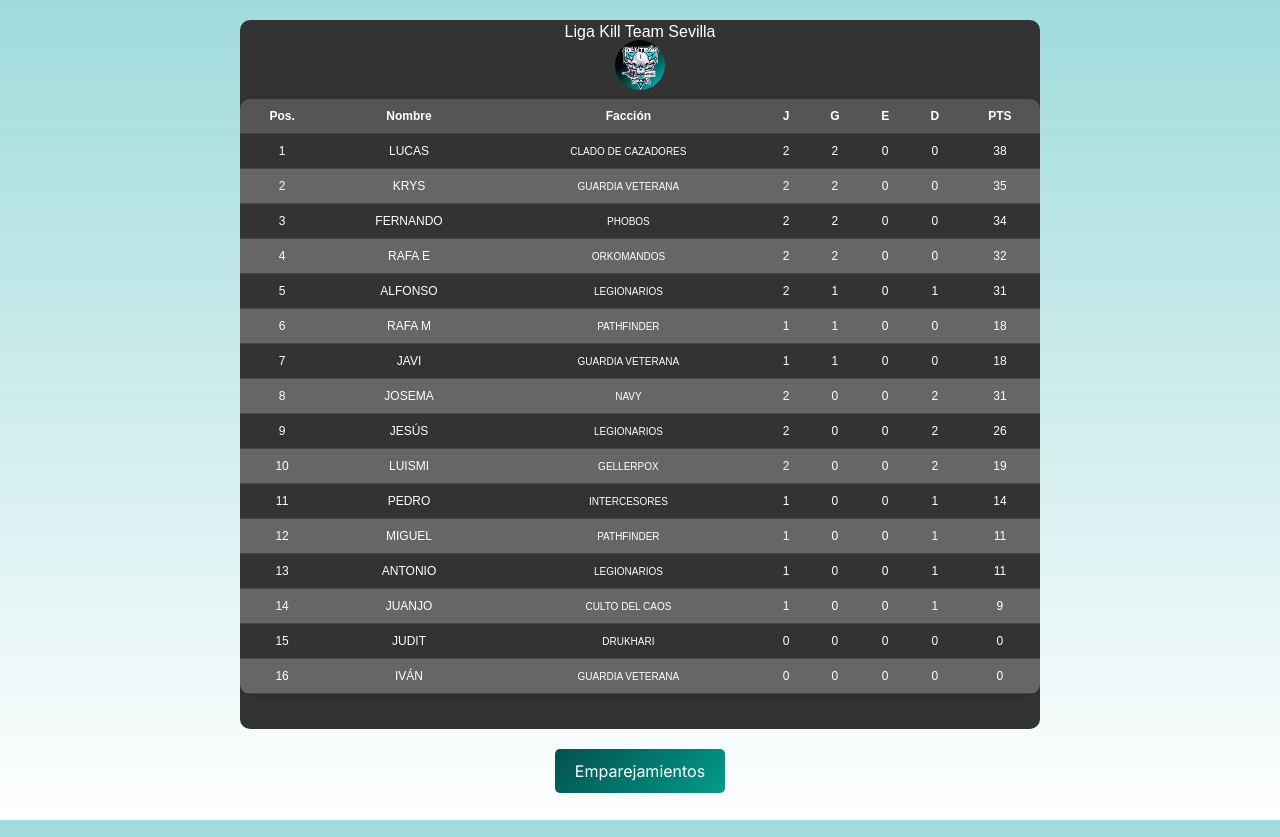
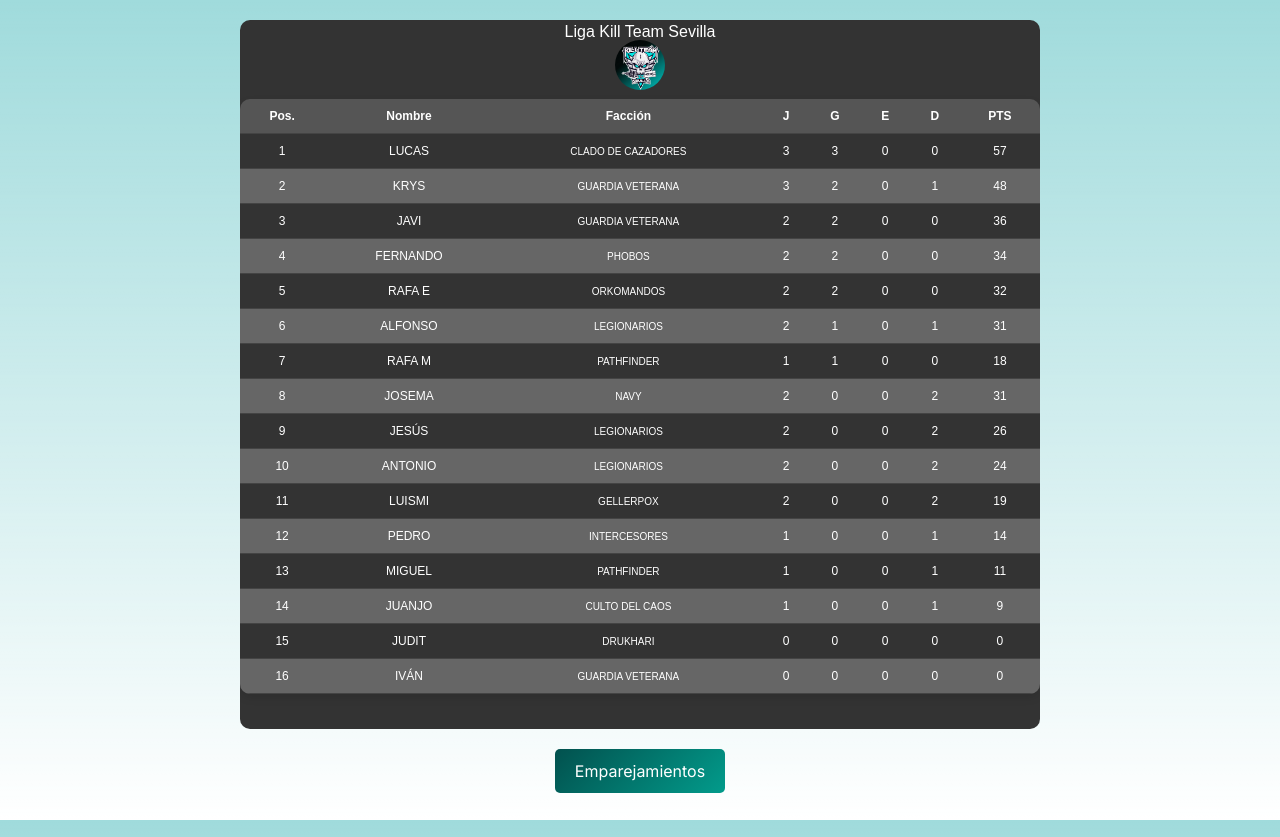
Before and after one commit to rescudev/Kill-Team-Sevilla-Liga, a Next.js app: page / in a window 1280 px wide. Built offline with nearby package versions, Linux system fonts and the light colour scheme.

Commit message:
refactor

```diff
--- /dev/null
+++ b/app/data.tsx
@@ -0,0 +1,122 @@
+// Define the data structure for pairings
+interface Pairing {
+  jugador1: string;
+  jugador2: string;
+  puntos1: number;
+  puntos2: number;
+}
+
+// Function to calculate points based on multiple jornadas
+function calculatePoints(jornadas: Pairing[][]): any {
+  // Hardcoded player names and factions
+  const playerFactions: { [player: string]: string } = {
+    'JOSEMA': 'NAVY',
+    'FERNANDO': 'PHOBOS',
+    'KRYS': 'GUARDIA VETERANA',
+    'JESÚS': 'LEGIONARIOS',
+    'JUANJO': 'CULTO DEL CAOS',
+    'JUDIT': 'DRUKHARI',
+    'LUCAS': 'CLADO DE CAZADORES',
+    'LUISMI': 'GELLERPOX',
+    'RAFA M': 'PATHFINDER',
+    'RAFA E': 'ORKOMANDOS',
+    'JAVI': 'GUARDIA VETERANA',
+    'MIGUEL': 'PATHFINDER',
+    'PEDRO': 'INTERCESORES',
+    'IVÁN': 'GUARDIA VETERANA',
+    'ANTONIO': 'LEGIONARIOS',
+    'ALFONSO': 'LEGIONARIOS'
+  };
+
+  // Initialize the players' data
+  const playerData: any = {};
+  for (const player of Object.keys(playerFactions)) {
+    playerData[player] = { nombre: player, faccion: playerFactions[player], jugadas: 0, victorias: 0, empates: 0, derrotas: 0, puntos: 0 };
+  }
+
+  // Iterate through each jornada to calculate points
+  jornadas.forEach(pairings => {
+    pairings.forEach(pairing => {
+      const { jugador1, jugador2, puntos1, puntos2 } = pairing;
+
+      // Exclude games with a result of 0-0
+      if (puntos1 !== 0 || puntos2 !== 0) {
+        // Update player data
+        playerData[jugador1].jugadas += 1;
+        playerData[jugador2].jugadas += 1;
+
+        if (puntos1 > puntos2) {
+          playerData[jugador1].victorias += 1;
+          playerData[jugador1].puntos += puntos1;
+          playerData[jugador2].derrotas += 1;
+          playerData[jugador2].puntos += puntos2;
+        } else if (puntos1 < puntos2) {
+          playerData[jugador2].victorias += 1;
+          playerData[jugador2].puntos += puntos2;
+          playerData[jugador1].derrotas += 1;
+          playerData[jugador1].puntos += puntos1;
+        } else {
+          playerData[jugador1].empates += 1;
+          playerData[jugador1].puntos += puntos1;
+          playerData[jugador2].empates += 1;
+          playerData[jugador2].puntos += puntos2;
+        }
+      }
+    });
+  });
+
+  // Convert playerData object to array
+  const result = Object.values(playerData);
+
+  // Sort the array based on points and other criteria
+  result.sort((a: any, b: any) => b.puntos - a.puntos || b.victorias - a.victorias);
+
+  return result;
+}
+
+const jornada1 = [
+  { jugador1: 'JOSEMA', jugador2: 'FERNANDO', puntos1: 15, puntos2: 18 },
+  { jugador1: 'KRYS', jugador2: 'JESÚS', puntos1: 18, puntos2: 12 },
+  { jugador1: 'JUANJO', jugador2: 'JUDIT', puntos1: 0, puntos2: 0 },
+  { jugador1: 'LUCAS', jugador2: 'LUISMI', puntos1: 17, puntos2: 13 },
+  { jugador1: 'RAFA M', jugador2: 'ANTONIO', puntos1: 18, puntos2: 11 },
+  { jugador1: 'ALFONSO', jugador2: 'RAFA E', puntos1: 10, puntos2: 14 },
+  { jugador1: 'JAVI', jugador2: 'MIGUEL', puntos1: 18, puntos2: 11 },
+  { jugador1: 'PEDRO', jugador2: 'IVÁN', puntos1: 0, puntos2: 0 },
+];
+
+const jornada2 = [
+  { jugador1: 'JOSEMA', jugador2: 'KRYS', puntos1: 16, puntos2: 17 },
+  { jugador1: 'FERNANDO', jugador2: 'JESÚS', puntos1: 16, puntos2: 14 },
+  { jugador1: 'JUANJO', jugador2: 'LUCAS', puntos1: 9, puntos2: 21 },
+  { jugador1: 'JUDIT', jugador2: 'RAFA M', puntos1: 0, puntos2: 0 },
+  { jugador1: 'LUISMI', jugador2: 'ALFONSO', puntos1: 6, puntos2: 21 },
+  { jugador1: 'ANTONIO', jugador2: 'JAVI', puntos1: 13, puntos2: 18 },
+  { jugador1: 'RAFA E', jugador2: 'PEDRO', puntos1: 18, puntos2: 14 },
+  { jugador1: 'MIGUEL', jugador2: 'IVÁN', puntos1: 0, puntos2: 0 },
+];
+
+const jornada3 = [
+  { jugador1: 'JOSEMA', jugador2: 'JUANJO', puntos1: 0, puntos2: 0 },
+  { jugador1: 'KRYS', jugador2: 'LUCAS', puntos1: 13, puntos2: 19 },
+  { jugador1: 'FERNANDO', jugador2: 'JUDIT', puntos1: 0, puntos2: 0 },
+  { jugador1: 'JESÚS', jugador2: 'LUISMI', puntos1: 0, puntos2: 0 },
+  { jugador1: 'RAFA M', jugador2: 'RAFA E', puntos1: 0, puntos2: 0 },
+  { jugador1: 'ANTONIO', jugador2: 'PEDRO', puntos1: 0, puntos2: 0 },
+  { jugador1: 'ALFONSO', jugador2: 'MIGUEL', puntos1: 0, puntos2: 0 },
+  { jugador1: 'JAVI', jugador2: 'IVÁN', puntos1: 0, puntos2: 0 },
+];
+
+// Example usage for multiple jornadas
+const leagueData = calculatePoints([
+  jornada1,
+  jornada2,
+  jornada3
+]);
+
+export {
+  jornada1,
+  jornada2,
+  jornada3,
+  leagueData
+};
--- a/app/page.tsx
+++ b/app/page.tsx
@@ -1,5 +1,6 @@
 import Head from 'next/head';
 import Link from 'next/link';
+import { leagueData, jornada1, jornada2, jornada3 } from './data';
 
 interface Player {
   nombre: string;
@@ -26,24 +27,6 @@ const tableCellStyles: React.CSSProperties = {
 };
 
 export default function Home() {
-  const leagueData: Player[] = [
-    { nombre: 'JOSEMA', faccion: 'NAVY', jugadas:2, victorias: 0, empates: 0, derrotas: 2, puntos: 31 },
-    { nombre: 'FERNANDO', faccion: 'PHOBOS', jugadas: 2, victorias: 2, empates: 0, derrotas: 0, puntos: 34 },
-    { nombre: 'KRYS', faccion: 'GUARDIA VETERANA', jugadas: 2, victorias: 2, empates: 0, derrotas: 0, puntos: 35 },
-    { nombre: 'JESÚS', faccion: 'LEGIONARIOS', jugadas: 2, victorias: 0, empates: 0, derrotas: 2, puntos: 26 },
-    { nombre: 'JUANJO', faccion: 'CULTO DEL CAOS', jugadas: 1, victorias: 0, empates: 0, derrotas: 1, puntos: 9 },
-    { nombre: 'JUDIT', faccion: 'DRUKHARI', jugadas: 0, victorias: 0, empates: 0, derrotas: 0, puntos: 0 },
-    { nombre: 'LUCAS', faccion: 'CLADO DE CAZADORES', jugadas: 2, victorias: 2, empates: 0, derrotas: 0, puntos: 38 },
-    { nombre: 'LUISMI', faccion: 'GELLERPOX', jugadas: 2, victorias: 0, empates: 0, derrotas: 2, puntos: 19 },
-    { nombre: 'RAFA M', faccion: 'PATHFINDER', jugadas: 1, victorias: 1, empates: 0, derrotas: 0, puntos: 18 },
-    { nombre: 'RAFA E', faccion: 'ORKOMANDOS', jugadas:2, victorias: 2, empates: 0, derrotas: 0, puntos: 32 },
-    { nombre: 'JAVI', faccion: 'GUARDIA VETERANA', jugadas: 1, victorias: 1, empates: 0, derrotas: 0, puntos: 18 },
-    { nombre: 'MIGUEL', faccion: 'PATHFINDER', jugadas: 1, victorias: 0, empates: 0, derrotas: 1, puntos: 11 },
-    { nombre: 'PEDRO', faccion: 'INTERCESORES', jugadas: 1, victorias: 0, empates: 0, derrotas: 1, puntos: 14 },
-    { nombre: 'IVÁN', faccion: 'GUARDIA VETERANA', jugadas: 0, victorias: 0, empates: 0, derrotas: 0, puntos: 0 },
-    { nombre: 'ANTONIO', faccion: 'LEGIONARIOS', jugadas: 1, victorias: 0, empates: 0, derrotas: 1, puntos: 11 },
-    { nombre: 'ALFONSO', faccion: 'LEGIONARIOS', jugadas: 2, victorias: 1, empates: 0, derrotas: 1, puntos: 31 },
-  ];
 
   const sortedLeagueData = [...leagueData].sort((a, b) => {
     if (b.victorias !== a.victorias) {
--- a/pages/emparejamientos.tsx
+++ b/pages/emparejamientos.tsx
@@ -3,6 +3,7 @@
 import { useState } from 'react';
 import Head from 'next/head';
 import Link from 'next/link';
+import { jornada1, jornada2, jornada3 } from '../app/data';
 
 interface Pairing {
   jugador1: string;
@@ -10,43 +11,6 @@ interface Pairing {
   puntos1: number;
   puntos2: number;
 }
-
-// Jornada 1
-const pairingsJornada1: Pairing[] = [
-  { jugador1: 'JOSEMA', jugador2: 'FERNANDO', puntos1: 15, puntos2: 18 },
-  { jugador1: 'KRYS', jugador2: 'JESÚS', puntos1: 18, puntos2: 12 },
-  { jugador1: 'JUANJO', jugador2: 'JUDIT', puntos1: 0, puntos2: 0 },
-  { jugador1: 'LUCAS', jugador2: 'LUISMI', puntos1: 17, puntos2: 13 },
-  { jugador1: 'RAFA M', jugador2: 'ANTONIO', puntos1: 18, puntos2: 11 },
-  { jugador1: 'ALFONSO', jugador2: 'RAFA E', puntos1: 10, puntos2: 14 },
-  { jugador1: 'JAVI', jugador2: 'MIGUEL', puntos1: 18, puntos2: 11 },
-  { jugador1: 'PEDRO', jugador2: 'IVÁN', puntos1: 0, puntos2: 0 },
-  // ... (repeat for other pairings)
-];
-
-// Jornada 2
-const pairingsJornada2: Pairing[] = [
-  { jugador1: 'JOSEMA', jugador2: 'KRYS', puntos1: 16, puntos2: 17 },
-  { jugador1: 'FERNANDO', jugador2: 'JESÚS', puntos1: 16, puntos2: 14 },
-  { jugador1: 'JUANJO', jugador2: 'LUCAS', puntos1: 9, puntos2: 21 },
-  { jugador1: 'JUDIT', jugador2: 'RAFA M', puntos1: 0, puntos2: 0 },
-  { jugador1: 'LUISMI', jugador2: 'ALFONSO', puntos1: 6, puntos2: 21 },
-  { jugador1: 'ANTONIO', jugador2: 'JAVI', puntos1: 0, puntos2: 0 },
-  { jugador1: 'RAFA E', jugador2: 'PEDRO', puntos1: 18, puntos2: 14 },
-  { jugador1: 'MIGUEL', jugador2: 'IVÁN', puntos1: 0, puntos2: 0 },
-];
-
-// Jornada 3
-const pairingsJornada3: Pairing[] = [
-  { jugador1: 'JOSEMA', jugador2: 'JUANJO', puntos1: 0, puntos2: 0 },
-  { jugador1: 'KRYS', jugador2: 'LUCAS', puntos1: 0, puntos2: 0 },
-  { jugador1: 'FERNANDO', jugador2: 'JUDIT', puntos1: 0, puntos2: 0 },
-  { jugador1: 'JESÚS', jugador2: 'LUISMI', puntos1: 0, puntos2: 0 },
-  { jugador1: 'RAFA M', jugador2: 'RAFA E', puntos1: 0, puntos2: 0 },
-  { jugador1: 'ANTONIO', jugador2: 'PEDRO', puntos1: 0, puntos2: 0 },
-  { jugador1: 'ALFONSO', jugador2: 'MIGUEL', puntos1: 0, puntos2: 0 },
-  { jugador1: 'JAVI', jugador2: 'IVÁN', puntos1: 0, puntos2: 0 },
-];
 
 export default function Emparejamientos() {
   const [jornada1Visible, setJornada1Visible] = useState(false);
@@ -56,9 +20,9 @@ export default function Emparejamientos() {
   const chunkArray = (array: any[], size: number) =>
     Array.from({ length: Math.ceil(array.length / size) }, (_, index) => array.slice(index * size, (index + 1) * size));
 
-  const pairingsChunksJornada1 = chunkArray(pairingsJornada1, 2);
-  const pairingsChunksJornada2 = chunkArray(pairingsJornada2, 2);
-  const pairingsChunksJornada3 = chunkArray(pairingsJornada3, 2);
+  const pairingsChunksJornada1 = chunkArray(jornada1, 2);
+  const pairingsChunksJornada2 = chunkArray(jornada2, 2);
+  const pairingsChunksJornada3 = chunkArray(jornada3, 2);
 
   // Function to render the pairing table with centered images
 const renderPairingTable = (pairings: Pairing[], groupIndex: number) => (
```
